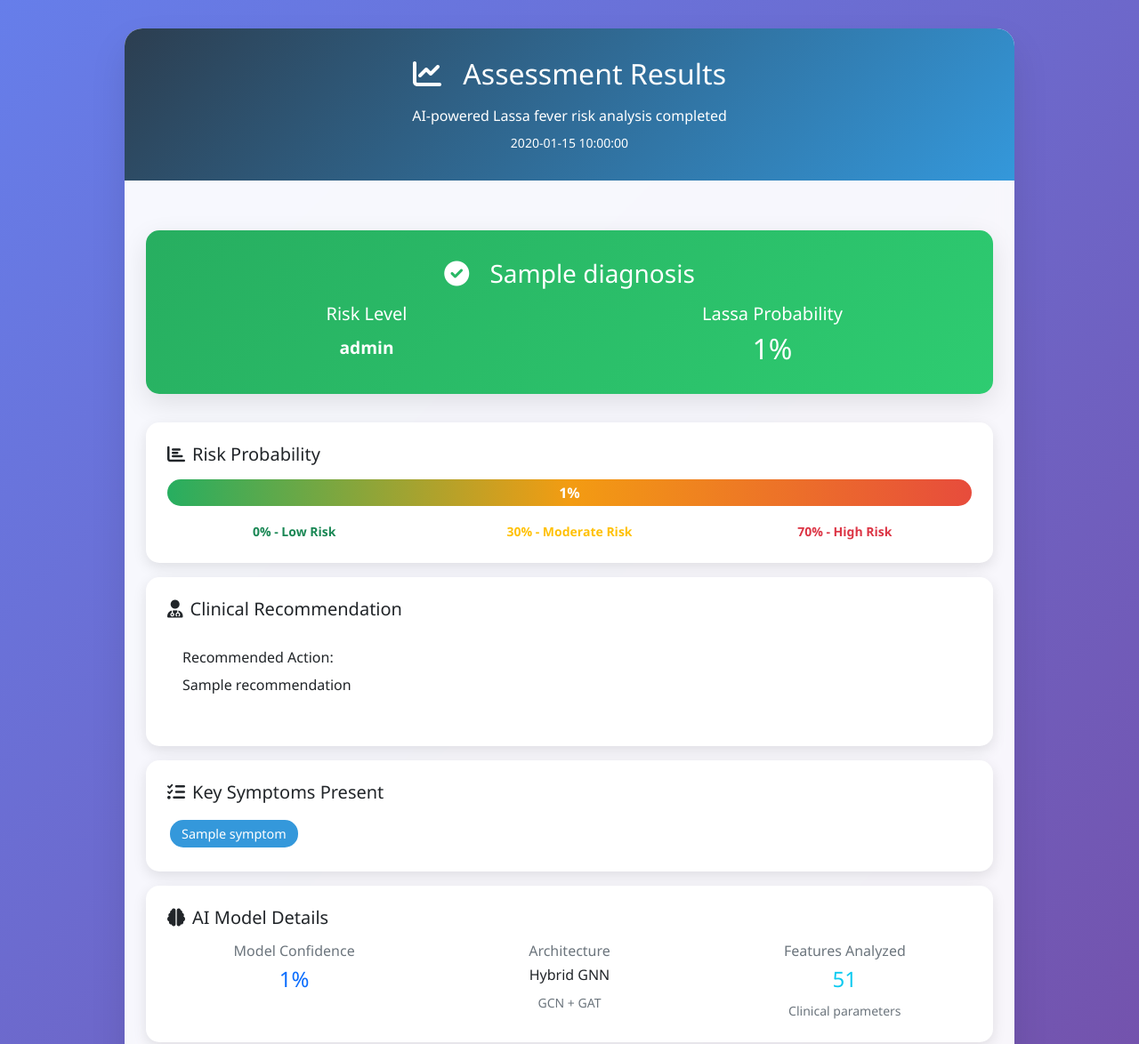
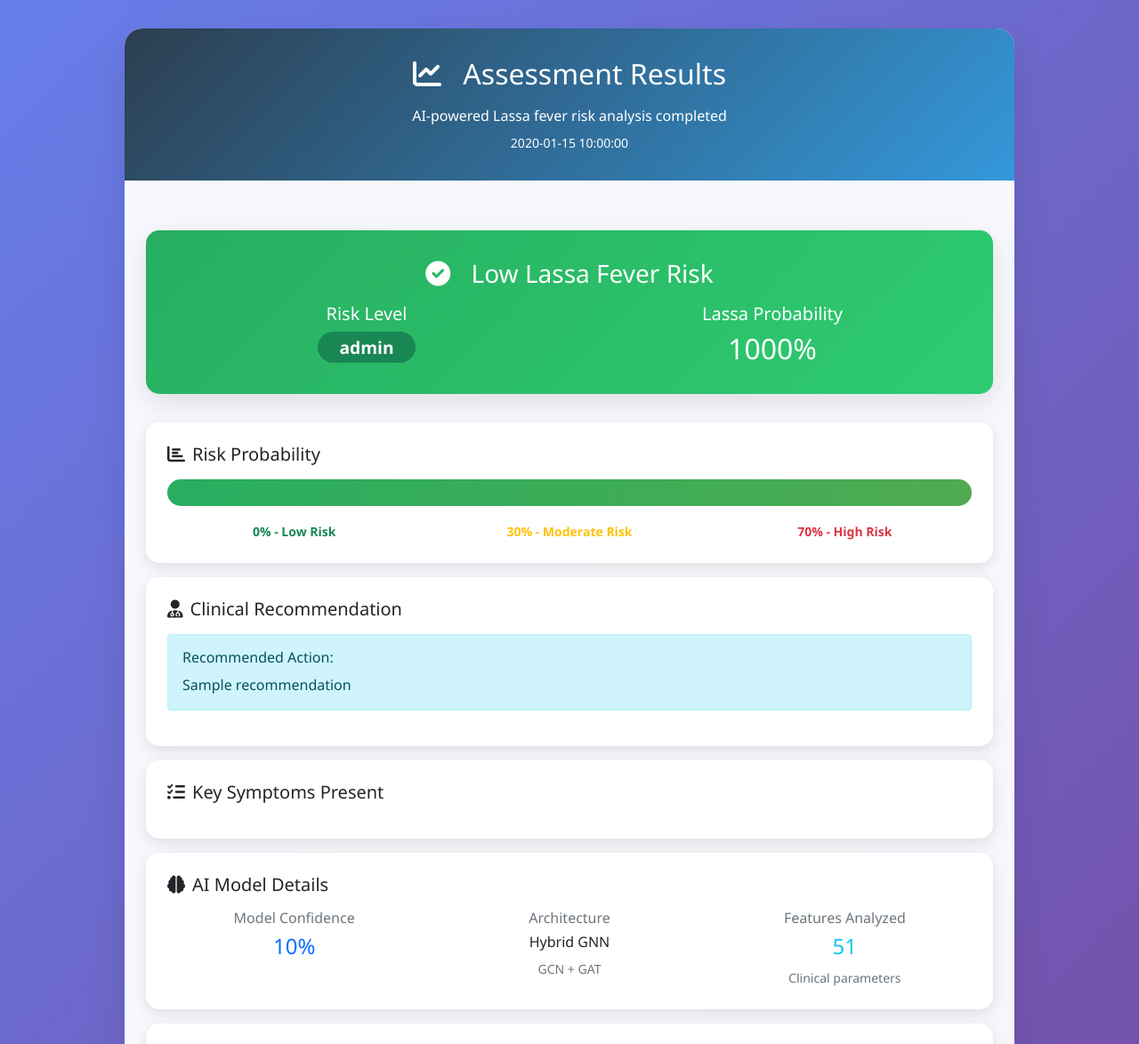
Before and after one commit to David-Akintan/Decison-Support-System-For-Lassa-Fever-Diagnosis, a Flask app: template project/templates/results.html in a window 1280 px wide. Shown: the top 1174 px of the page at 89% size. Run offline with Flask 3, Linux system fonts and the light colour scheme; the template is opened without the code that fills it: most values are stand-ins (such as "Sample title", 1, 10 or a date in 2020); parts of the project's set-up code (start-up, migrations or seed data) failed here and were passed over.

Commit message:
Update to model

```diff
--- a/project/templates/results.html
+++ b/project/templates/results.html
@@ -108,18 +108,18 @@
                 <div class="diagnosis-card {% if result.prediction == 1 %}diagnosis-positive{% else %}diagnosis-negative{% endif %}">
                     <h3 class="mb-3">
                         <i class="fas fa-{% if result.prediction == 1 %}exclamation-triangle{% else %}check-circle{% endif %} me-3"></i>
-                        {{ interpretation.diagnosis }}
+                        {% if result.prediction == 1 %}Lassa Fever Risk Detected{% else %}Low Lassa Fever Risk{% endif %}
                     </h3>
                     <div class="row">
                         <div class="col-md-6">
                             <h5>Risk Level</h5>
-                            <span class="badge bg-{{ interpretation.risk_color }} risk-badge">
-                                {{ interpretation.risk_level }}
+                            <span class="badge bg-{% if result.risk_level == 'High' %}danger{% elif result.risk_level == 'Medium' %}warning{% else %}success{% endif %} risk-badge">
+                                {{ result.risk_level }}
                             </span>
                         </div>
                         <div class="col-md-6">
                             <h5>Lassa Probability</h5>
-                            <h2 class="mb-0">{{ interpretation.lassa_probability_percent }}%</h2>
+                            <h2 class="mb-0">{{ (result.risk_score * 100)|round(1) }}%</h2>
                         </div>
                     </div>
                 </div>
@@ -128,8 +128,8 @@
                 <div class="info-card">
                     <h5 class="mb-3"><i class="fas fa-chart-bar me-2"></i>Risk Probability</h5>
                     <div class="probability-bar">
-                        <div class="probability-fill" style="width: '{{ interpretation.lassa_probability_percent }}%'">
-                            {{ interpretation.lassa_probability_percent }}%
+                        <div class="probability-fill" style="width: {{ (result.risk_score * 100)|round(1) }}%">
+                            {{ (result.risk_score * 100)|round(1) }}%
                         </div>
                     </div>
                     <div class="row text-center mt-3">
@@ -150,21 +150,23 @@
                     <h5 class="mb-3">
                         <i class="fas fa-user-md me-2"></i>Clinical Recommendation
                     </h5>
-                    <div class="alert alert-{{ interpretation.risk_color }}" role="alert">
+                    <div class="alert alert-{% if result.risk_level == 'High' %}danger{% elif result.risk_level == 'Medium' %}warning{% else %}info{% endif %}" role="alert">
                         <h6 class="alert-heading">Recommended Action:</h6>
-                        <p class="mb-0">{{ interpretation.recommendation }}</p>
+                        <p class="mb-0">{{ result.recommendation }}</p>
                     </div>
                 </div>
 
                 <!-- Key Symptoms Present -->
-                {% if interpretation.key_symptoms %}
+                {% if result.patient_data %}
                 <div class="info-card">
                     <h5 class="mb-3">
                         <i class="fas fa-list-check me-2"></i>Key Symptoms Present
                     </h5>
                     <div>
-                        {% for symptom in interpretation.key_symptoms %}
-                            <span class="symptom-chip">{{ symptom }}</span>
+                        {% for key, value in result.patient_data.items() %}
+                            {% if value == 1 and key != 'age' and key != 'temperature' %}
+                                <span class="symptom-chip">{{ key.replace('_', ' ').title() }}</span>
+                            {% endif %}
                         {% endfor %}
                     </div>
                 </div>
@@ -177,7 +179,7 @@
                         <div class="col-md-4">
                             <div class="text-center">
                                 <h6 class="text-muted">Model Confidence</h6>
-                                <h4 class="text-primary">{{ interpretation.confidence_percent }}%</h4>
+                                <h4 class="text-primary">{{ (result.confidence * 100)|round(1) }}%</h4>
                             </div>
                         </div>
                         <div class="col-md-4">
```
Also changed, not shown: 2 other files.
